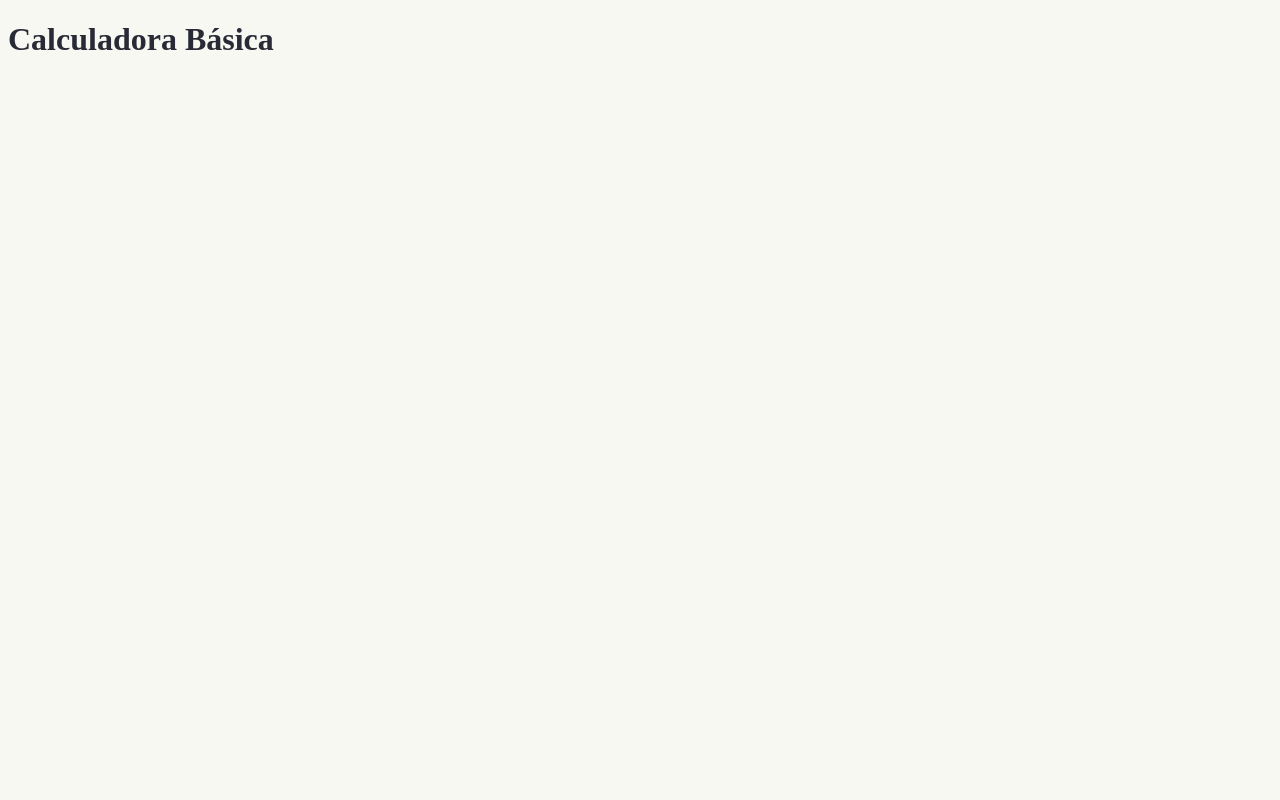
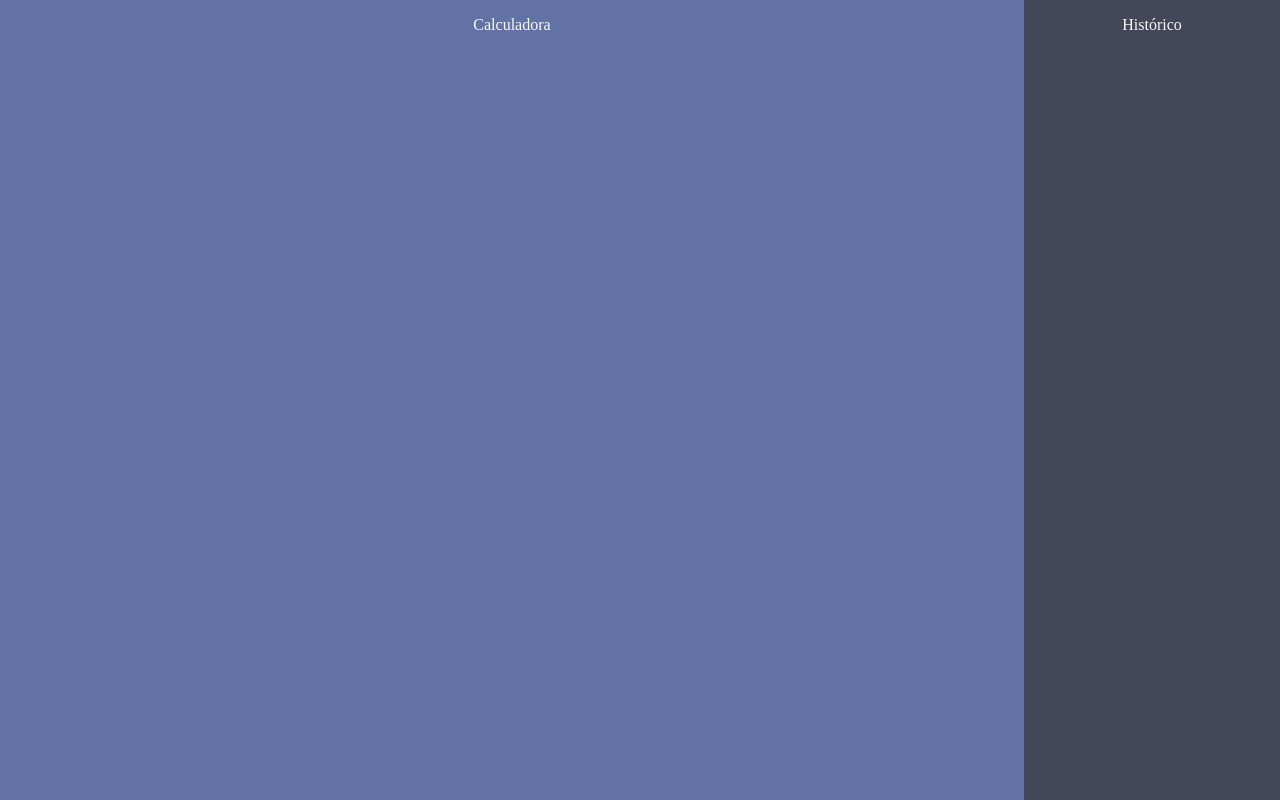
Before and after one commit to juliavaz/calculadora-basica, a plain HTML site: page index.html in a window 1280 px wide. Drawn offline with Linux system fonts and the light colour scheme.

Commit message:
Atualização HTML e CSS

```diff
--- a/index.html
+++ b/index.html
@@ -11,7 +11,14 @@
 </head>
 
 <body>
-  <h1>Calculadora Básica</h1>
+  <div id="containerPrincipal">
+    <div id="containerCalculadora">
+      <p>Calculadora</p>
+    </div>
+    <div id="containerHistorico">
+      <p>Histórico</p>
+    </div>
+  </div>
 </body>
 
 </html>
--- a/src/css/styles.css
+++ b/src/css/styles.css
@@ -12,7 +12,41 @@
   --yellow:	#f1fa8c;
 }
 
+html, body {
+  margin: 0;
+  padding: 0;
+  box-sizing: border-box;
+}
+
 body {
   background: var(--white);
-  color: var(--background-darker);
+  color: var(--white);
+  height: 100vh;
 }
+
+#containerPrincipal {
+  display: flex;
+  flex-flow: row wrap;
+  height: 100vh;
+
+}
+
+#containerCalculadora {
+  display: flex;
+  width: 80%;
+  height: 100vh;
+  background-color: var(--background-lighter);
+  text-align: center;
+  justify-content: center;
+  align-items: start;
+}
+
+#containerHistorico {
+  display: flex;
+  flex-grow: 1;
+  height: 100vh;
+  background-color: var(--background);
+  text-align: center;
+  justify-content: center;
+  align-items: start;
+}
```
